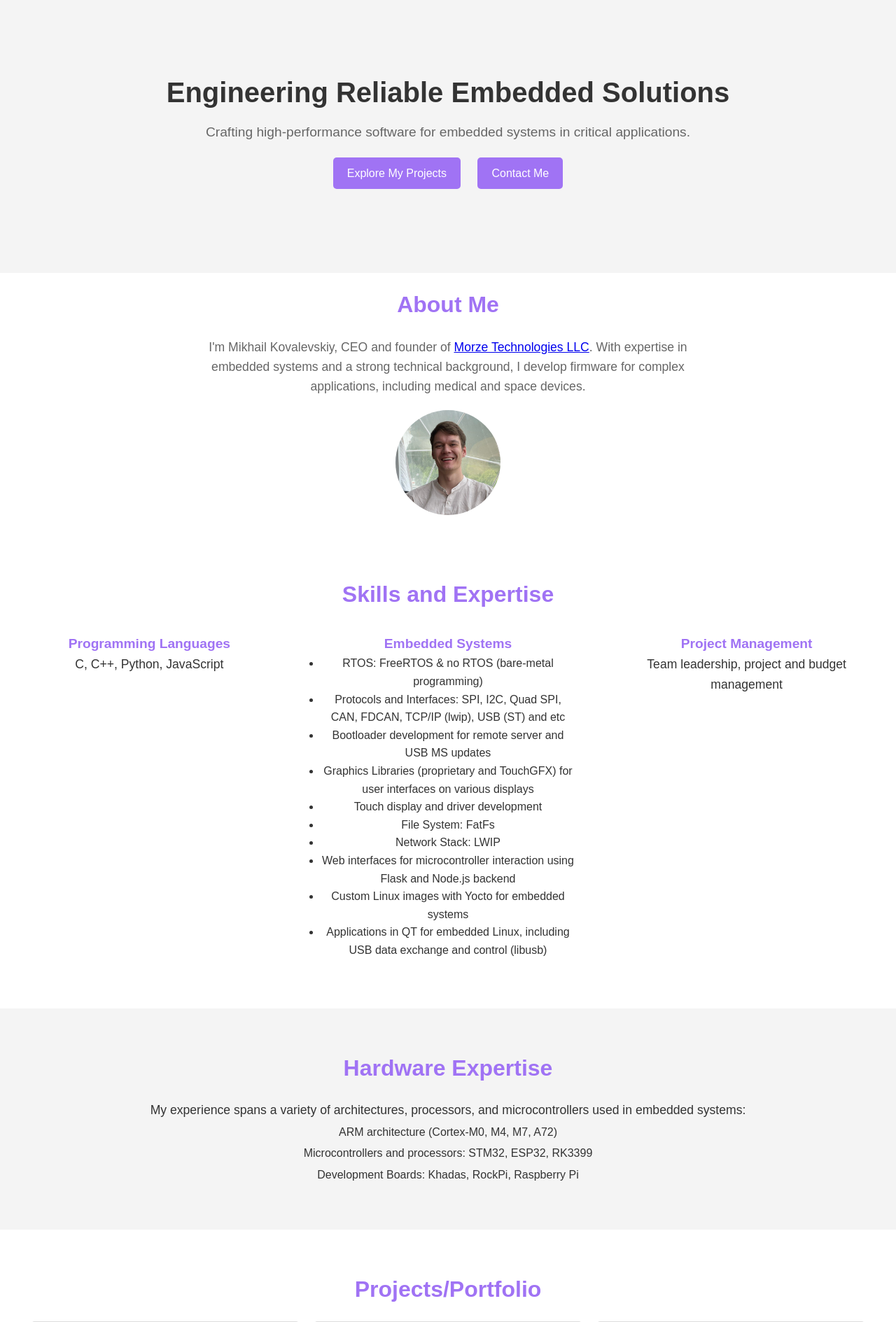
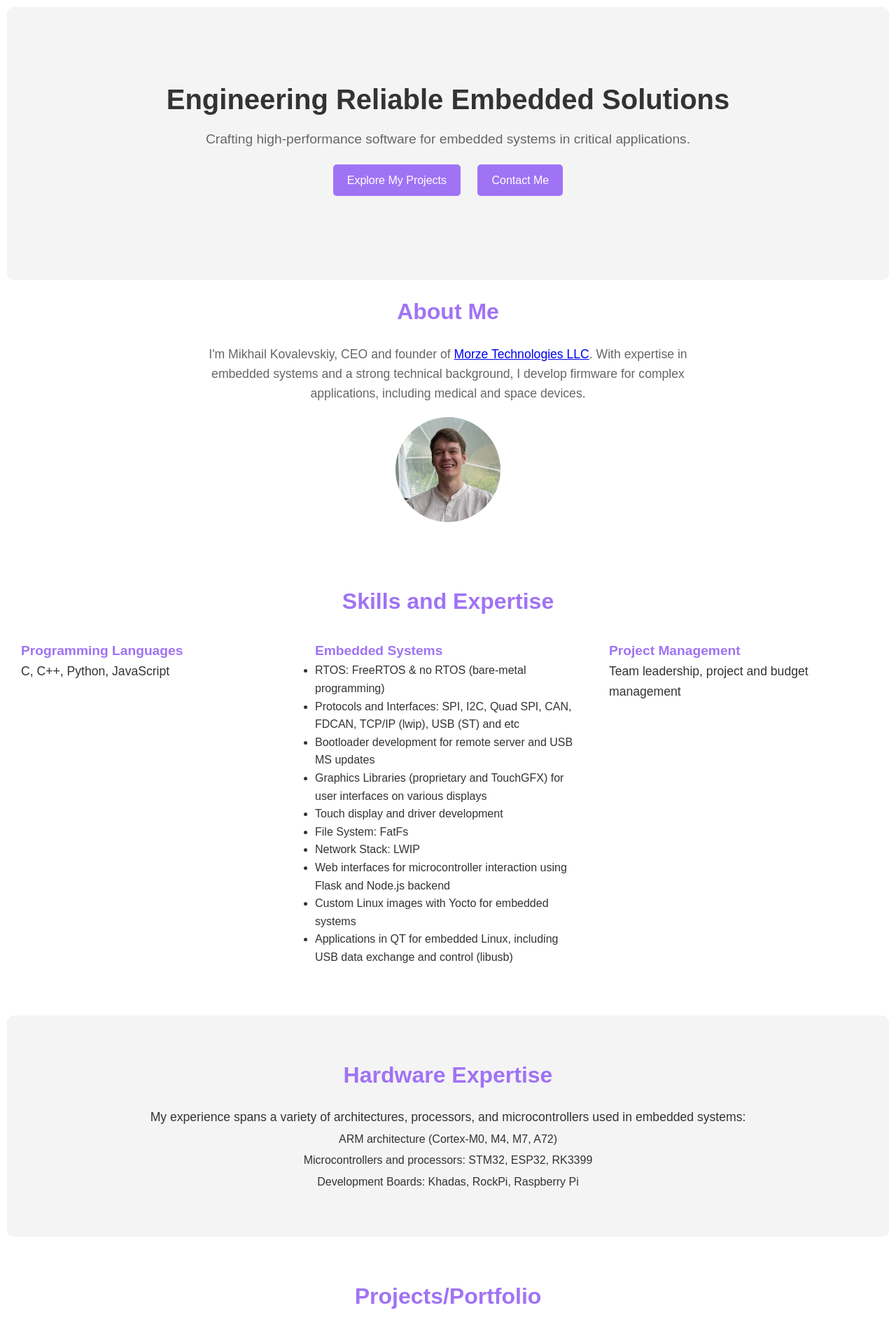
Before and after one commit to mkovalevski/mkovalevski-landing, a Flask app: page / in a window 1280 px wide. Shown: the top 1889 px of the page at 70% size. Run offline with Flask 2, Linux system fonts and the light colour scheme; parts of the project's set-up code (start-up, migrations or seed data) failed here and were passed over.

Commit message:
styles update

```diff
--- a/app/static/styles.css
+++ b/app/static/styles.css
@@ -4,15 +4,21 @@
     padding: 0;
     box-sizing: border-box;
     font-family: Arial, sans-serif;
+    border-radius: 10px;
 }
 
 p {
     font-size: 1.1rem;
 }
 
+h1 {
+    word-wrap: break-word;
+}
+
 body {
     line-height: 1.6;
     color: #333;
+    padding: 10px;
 }
 
 /* Container styling */
@@ -91,12 +97,14 @@ section h2 {
     display: flex;
     justify-content: space-around;
     flex-wrap: wrap;
+    width: 100%;
     margin-top: 20px;
 }
 
 .skill-item {
-    width: 30%;
-    text-align: center;
+    width: 100%;
+    max-width: 400px;
+    text-align: left;
     padding: 10px;
 }
 
@@ -148,8 +156,9 @@ section h2 {
     border: 1px solid #ddd;
     padding: 20px;
     border-radius: 5px;
-    width: 30%;
-    text-align: center;
+    width: 100%;
+    max-width: 400px;
+    text-align: left;
 }
 
 /* Education Section */
@@ -261,7 +270,6 @@ footer a:hover {
 }
 
 .video-item {
-    width: 100%;
     max-width: 560px;
     margin: 0 auto;
 }
--- a/app/templates/index.html
+++ b/app/templates/index.html
@@ -106,15 +106,15 @@
         <p>Watch some of my latest tutorials and project showcases on embedded systems and programming.</p>
         <div class="video-grid">
             <div class="video-item">
-                <iframe width="560" height="315" src="https://www.youtube.com/embed/WX4imUBfBAE" frameborder="0" allowfullscreen></iframe>
+                <iframe width="100%" height="315" src="https://www.youtube.com/embed/WX4imUBfBAE" frameborder="0" allowfullscreen></iframe>
                 <a href="https://www.youtube.com/video/WX4imUBfBAE">Who is an Embedded Developer?</a>
             </div>
             <div class="video-item">
-                <iframe width="560" height="315" src="https://www.youtube.com/embed/TviM-_qUgaM" frameborder="0" allowfullscreen></iframe>
+                <iframe width="100%" height="315" src="https://www.youtube.com/embed/TviM-_qUgaM" frameborder="0" allowfullscreen></iframe>
                 <a href="https://www.youtube.com/video/TviM-_qUgaM">Methods and principles of software development for embedded devices</a>
             </div>
             <div class="video-item">
-                <iframe width="560" height="315" src="https://www.youtube.com/embed/sE-4YNcGQDY" frameborder="0" allowfullscreen></iframe>
+                <iframe width="100%" height="315" src="https://www.youtube.com/embed/sE-4YNcGQDY" frameborder="0" allowfullscreen></iframe>
                 <a href="https://www.youtube.com/video/sE-4YNcGQDY">Creating an online store for a chatbot using the Morze Assistant platform</a>
             </div>
         </div>
```
